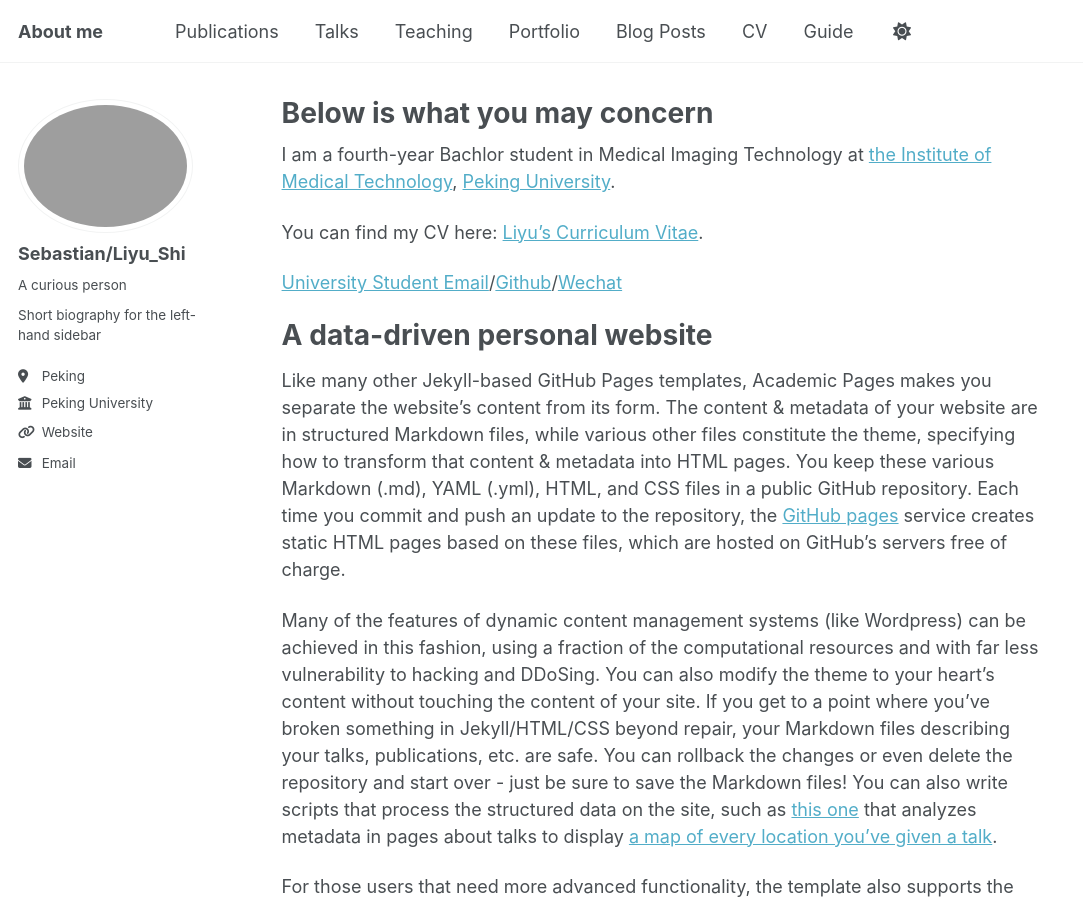
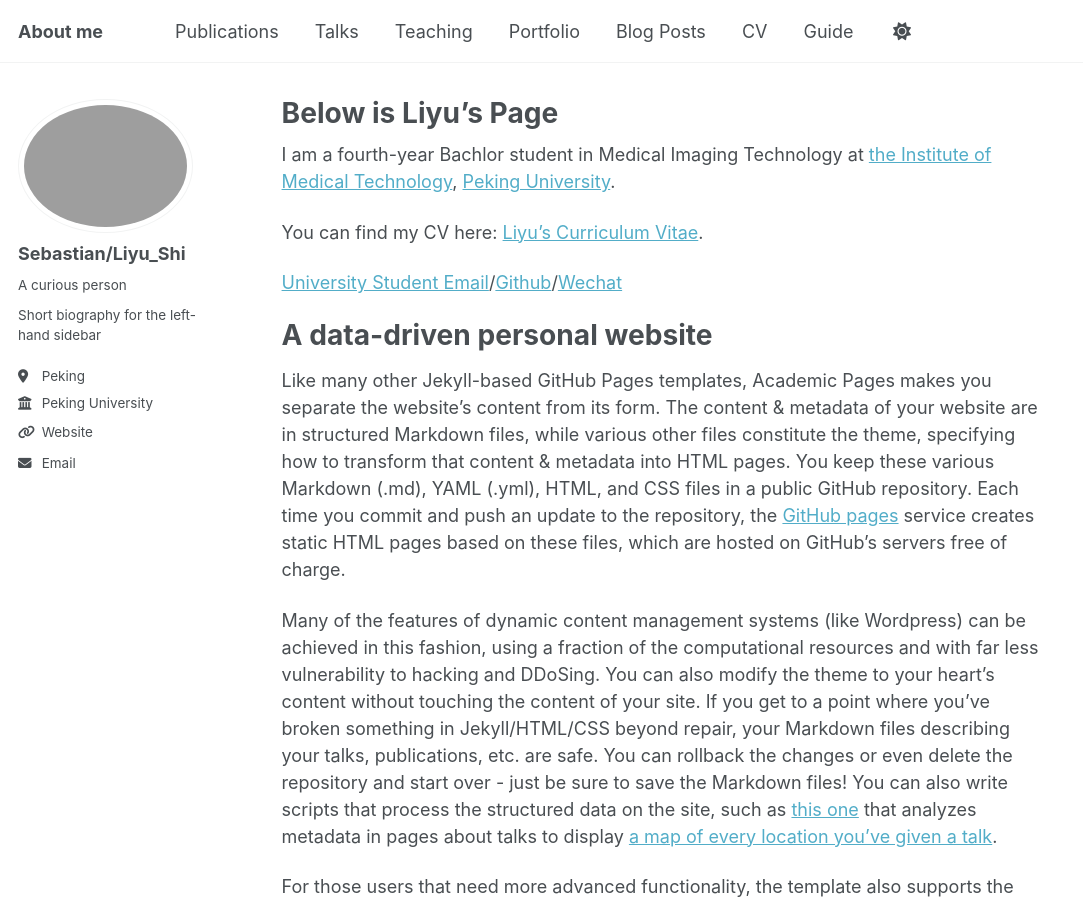
Before and after one commit to Sebastian-shiliyu/Sebastian-shiliyu.github.io, a Jekyll site: the page built from _pages/about.md, in a window 1280 px wide and 900 px high. Shown: the whole window, without its empty margins (0-1083 px from the left). Built offline with Jekyll 4.4.1, drawn with Linux system fonts in a browser that asks for light colours; a script that is not in the unit is left out.

Commit message:
Update title and email link format in about.md

```diff
--- a/_pages/about.md
+++ b/_pages/about.md
@@ -1,6 +1,6 @@
 ---
 permalink: /
-title: "Below is what you may concern"
+title: "Below is Liyu's Page"
 author_profile: true
 redirect_from:
   - /about/
@@ -11,7 +11,7 @@ I am a fourth-year Bachlor student in Medical Imaging Technology at [the Institu
 
 You can find my CV here: [Liyu's Curriculum Vitae](../assets/Curriculum_Vitae.pdf).
 
-[University Student Email](2210108327@stu.pku.edu.cn)/[Github](https://Sebastian-Shiliyu.github.io)/[Wechat](../images/wechat_QRcode.jpg)
+[University Student Email](mailto:2210108327@stu.pku.edu.cn)/[Github](https://Sebastian-Shiliyu.github.io)/[Wechat](../images/wechat_QRcode.jpg)
 
 A data-driven personal website
 ======
```
